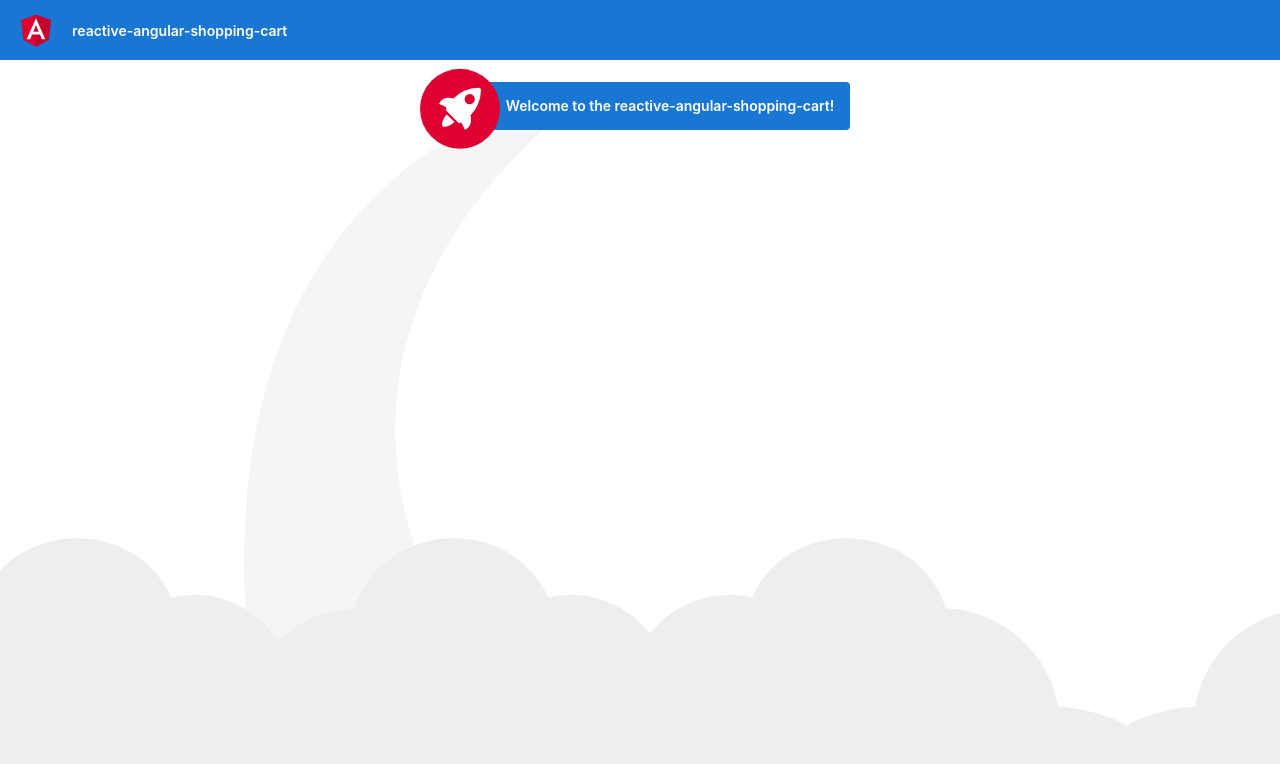
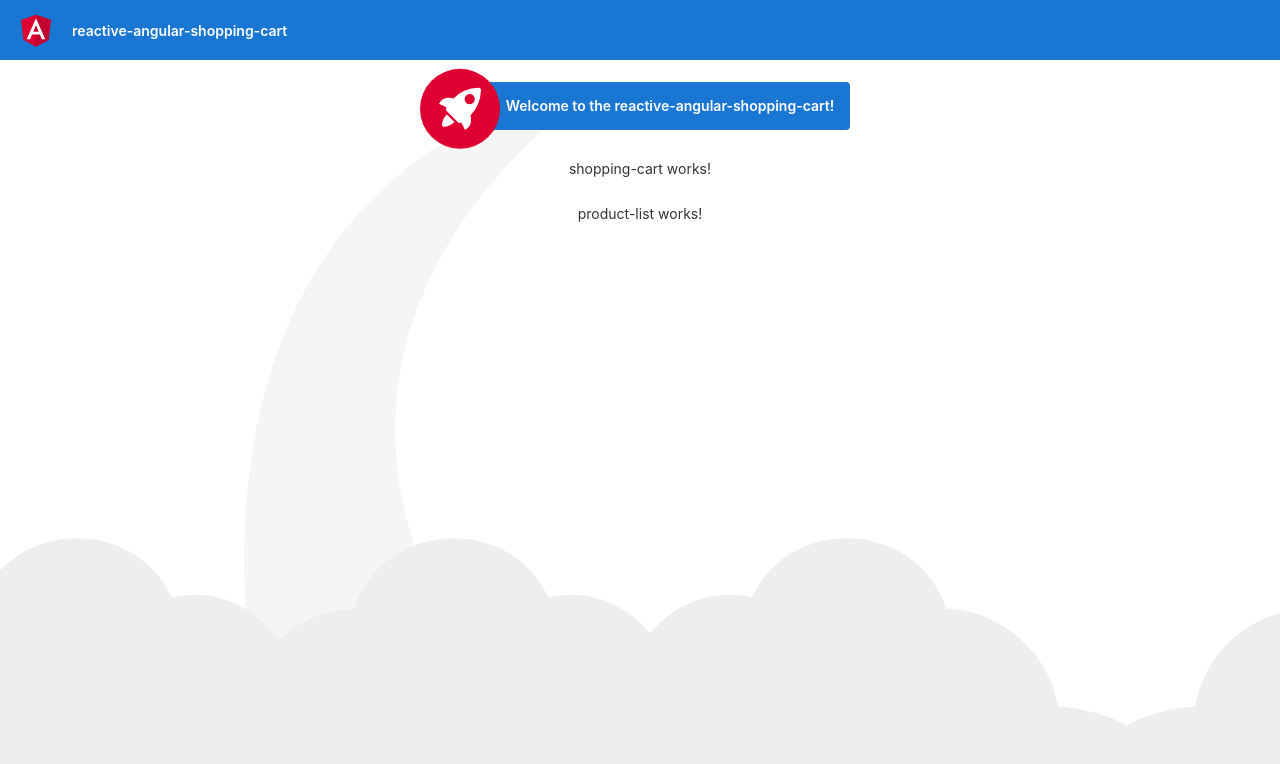
Before and after one commit to ArturVasyliev/ReactiveAngularShoppingCart, an Angular app: page / in a window 1280 px wide. Shown: the top 764 px of the page. Built offline with nearby package versions, Linux system fonts and the light colour scheme.

Commit message:
Created shopping-cart and product-list components

```diff
--- a/src/app/app.component.html
+++ b/src/app/app.component.html
@@ -344,9 +344,9 @@
 
   </div>
 
+  <shopping-cart></shopping-cart>
 
-
-
+  <product-list></product-list>
 
   <svg id="clouds" xmlns="http://www.w3.org/2000/svg" width="2611.084" height="485.677" viewBox="0 0 2611.084 485.677">
     <title>Gray Clouds Background</title>
--- a/src/app/app.module.ts
+++ b/src/app/app.module.ts
@@ -2,10 +2,14 @@ import { NgModule } from '@angular/core';
 import { BrowserModule } from '@angular/platform-browser';
 
 import { AppComponent } from './app.component';
+import { ShoppingCartComponent } from './shopping-cart/shopping-cart.component';
+import { ProductListComponent } from './product-list/product-list.component';
 
 @NgModule({
   declarations: [
-    AppComponent
+    AppComponent,
+    ShoppingCartComponent,
+    ProductListComponent
   ],
   imports: [
     BrowserModule
--- /dev/null
+++ b/src/app/product-list/product-list.component.html
@@ -0,0 +1 @@
+<p>product-list works!</p>
--- /dev/null
+++ b/src/app/product-list/product-list.component.ts
@@ -0,0 +1,15 @@
+import { Component, OnInit } from '@angular/core';
+
+@Component({
+  selector: 'product-list',
+  templateUrl: './product-list.component.html',
+  styleUrls: ['./product-list.component.scss']
+})
+export class ProductListComponent implements OnInit {
+
+  constructor() { }
+
+  ngOnInit(): void {
+  }
+
+}
--- /dev/null
+++ b/src/app/shopping-cart/shopping-cart.component.html
@@ -0,0 +1 @@
+<p>shopping-cart works!</p>
--- /dev/null
+++ b/src/app/shopping-cart/shopping-cart.component.ts
@@ -0,0 +1,15 @@
+import { Component, OnInit } from '@angular/core';
+
+@Component({
+  selector: 'shopping-cart',
+  templateUrl: './shopping-cart.component.html',
+  styleUrls: ['./shopping-cart.component.scss']
+})
+export class ShoppingCartComponent implements OnInit {
+
+  constructor() { }
+
+  ngOnInit(): void {
+  }
+
+}
```
Also changed, not shown: src/app/product-list/product-list.component.scss (added), src/app/shopping-cart/shopping-cart.component.scss (added), 2 other files (tests, documents, lock files or other folders).
